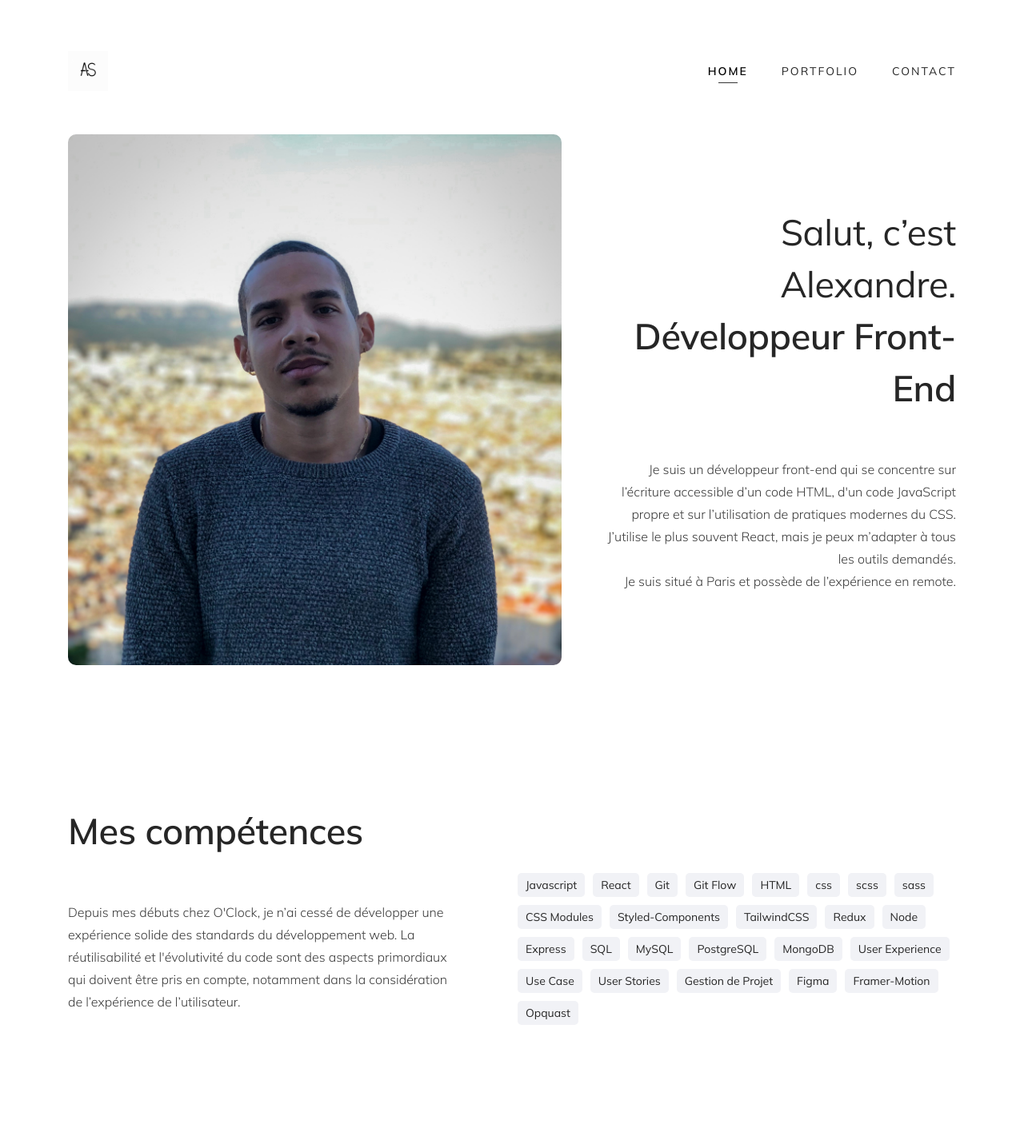
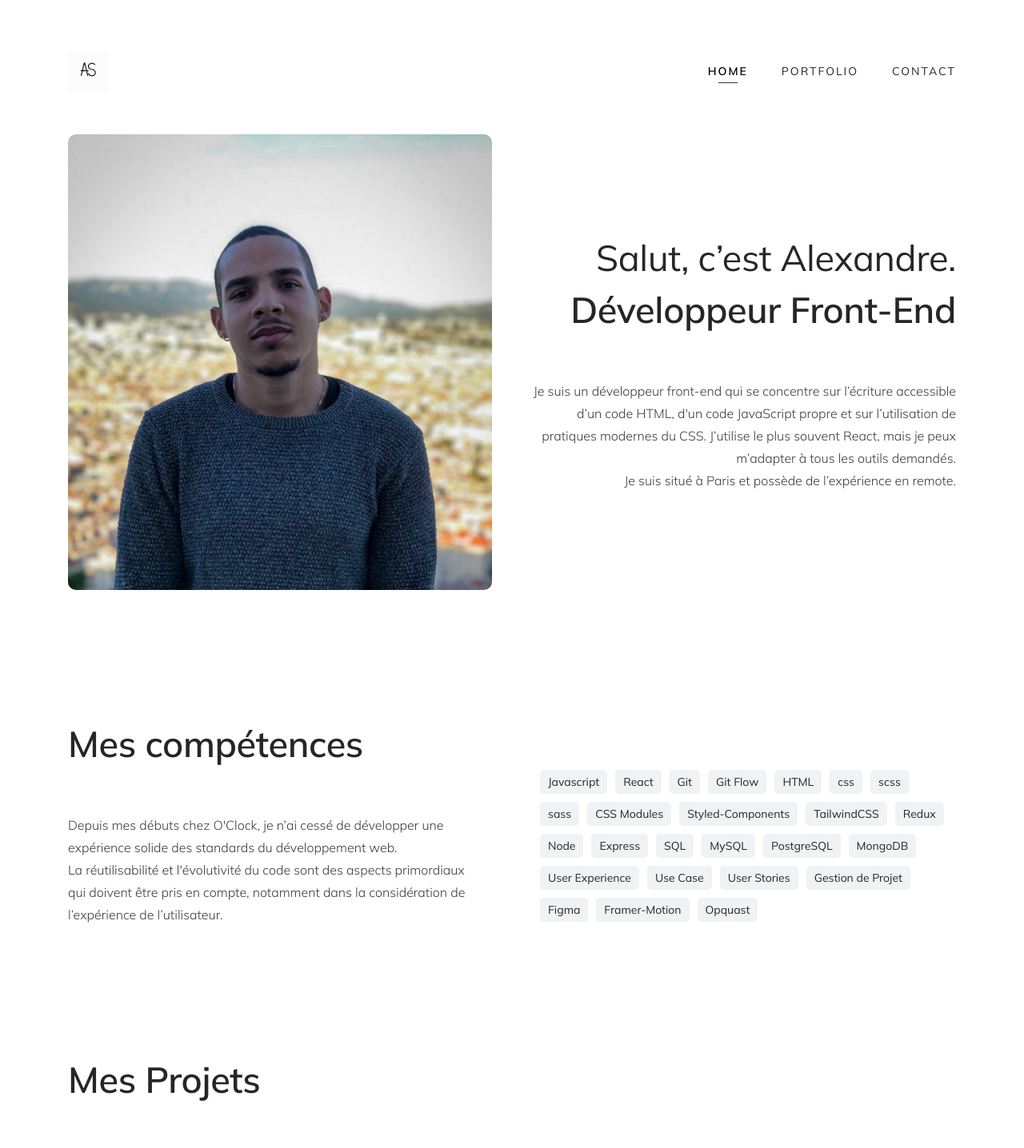
Before and after one commit to Alexandre-st/Portfolio, a React (Vite) app: page /#/ in a window 1280 px wide. Shown: the top 1436 px of the page at 80% size. Built offline with nearby package versions, Linux system fonts and the light colour scheme.

Commit message:
Update the homepage to fix some positions

```diff
--- a/src/pages/Homepage.jsx
+++ b/src/pages/Homepage.jsx
@@ -44,7 +44,7 @@ const Homepage = () => {
           <h2 className="skills-text-title big-title">Mes compétences</h2>
           <p className="skills-text-text text">
             Depuis mes débuts chez O'Clock, je n’ai cessé de développer une
-            expérience solide des standards du développement web. La
+            expérience solide des standards du développement web.<br /> La
             réutilisabilité et l'évolutivité du code sont des aspects
             primordiaux qui doivent être pris en compte, notamment dans la
             considération de l’expérience de l’utilisateur.
--- a/src/styles/layouts/_footer.scss
+++ b/src/styles/layouts/_footer.scss
@@ -30,6 +30,10 @@
 
     @include mq(tablet) {
       flex-direction: row;
+    }
+
+    @include mq(laptop) {
+      gap: 4.2rem;
     }
   }
 
--- a/src/styles/pages/_homepage.scss
+++ b/src/styles/pages/_homepage.scss
@@ -6,9 +6,14 @@
     display: flex;
     gap: 5rem;
     align-items: center;
+    flex: 1;
   }
 
   &-img {
+    @include mq(tablet) {
+      flex: 1;
+    }
+
     img {
       border-radius: 10px;
     }
@@ -20,6 +25,7 @@
     @include mq(tablet) {
       margin-top: 0;
       text-align: right;
+      flex: 1;
     }
 
     &-title {
@@ -51,11 +57,7 @@
 
   &-text {
     @include mq(tablet) {
-      max-width: 39rem;
-    }
-
-    @include mq(laptop) {
-      max-width: 49.2rem;
+      flex: 1;
     }
 
     &-title {
@@ -66,8 +68,12 @@
   &-content {
     margin-top: 4rem;
 
+    @include mq(tablet) {
+      flex: 1;
+    }
+
     @include mq(laptop) {
-      margin-top: 10rem;
+      margin-top: 6rem;
     }
 
     &-list {
```
